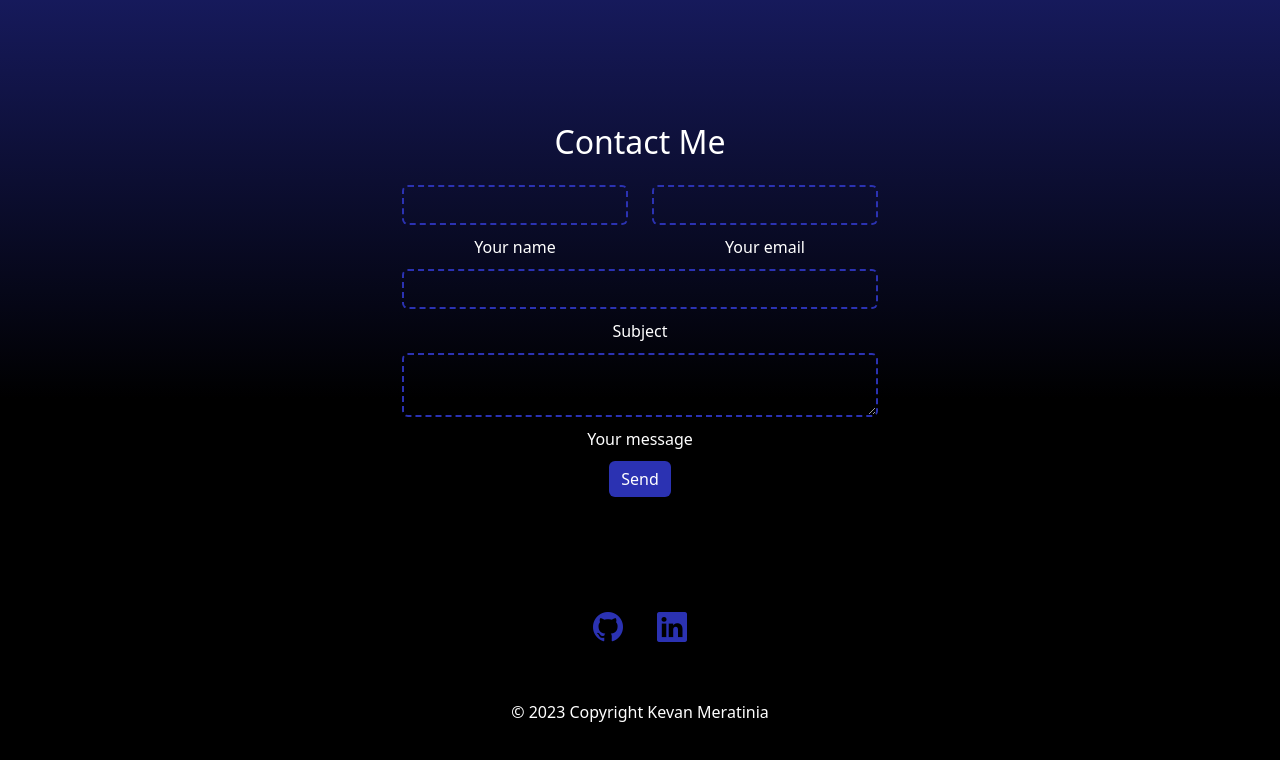
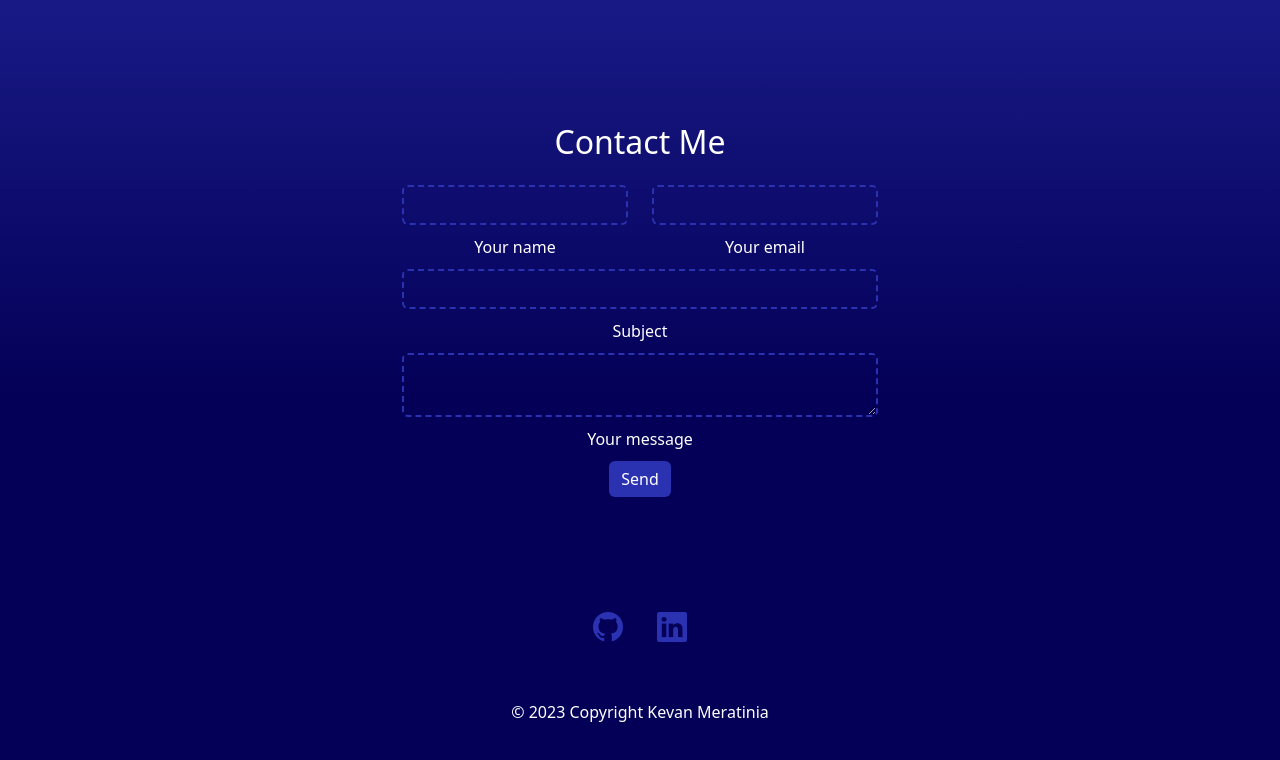
Before and after one commit to kbmportfolio/portfolio, a React (Create React App) app: page / in a window 1280 px wide. Shown: the part 1158-1918 px from the top of the page. Built offline with nearby package versions, Linux system fonts and the light colour scheme.

Commit message:
added styling and updated links

```diff
--- a/src/components/Footer.js
+++ b/src/components/Footer.js
@@ -7,7 +7,7 @@ function Footer() {
     return (
 <div class="justify-content-md-center container my-5">
 
-  <footer class="bg-black text-center text-white">
+  <footer class="text-center text-white footerbg">
   {/* <!-- Grid container --> */}
   <div class="container p-4 pb-0">
     {/* <!-- Section: Social media --> */}
@@ -19,7 +19,7 @@ function Footer() {
         ><i class="bi-github ficon"></i></a>
 
       {/* <!-- Github --> */}
-      <a class="btn btn-floating m-1" href="www.linkedin.com/in/kevanmeratinia" role="button"
+      <a class="btn btn-floating m-1" href="https://www.linkedin.com/in/kevanmeratinia" role="button"
         ><i class="bi-linkedin ficon"></i>
       </a>
     </section>
--- a/src/components/Hero.js
+++ b/src/components/Hero.js
@@ -14,7 +14,7 @@ function Hero() {
     <Container fluid="md" className='containerimg d-flex p-2'>
       <Row className="justify-content-md-center">
         <Col md className="justify-content-md-center" >
-        <img src={Kevan} alt="kevan" className="kpic" style={{ width: '350px' }} />
+        <img src={Kevan} alt="kevan" className="kpic animate__animated animate__fadeIn animate__delay-1s" style={{ width: '350px' }} />
 
 
         </Col>
@@ -30,7 +30,7 @@ When I am not coding I enjoy hiking in the beautiful Pacific Northwest, biking,
 <br></br><br></br>
 
 
-        <a href="www.linkedin.com/in/kevanmeratinia"> <i class="bi-github hero-icon"></i></a> <a href="www.linkedin.com/in/kevanmeratinia"
+        <a href="https://github.com/kbmportfolio"> <i class="bi-github hero-icon"></i></a> <a href="https://www.linkedin.com/in/kevanmeratinia"
         ><i class="bi-linkedin hero-icon"></i></a>
         </p>
         </Col>
--- a/src/index.css
+++ b/src/index.css
@@ -29,7 +29,7 @@ background: -webkit-linear-gradient(0deg, #2b32b2 0%, #000000 100%);
 background: linear-gradient(0deg, #2b32b2 0%, #000000 100% ); */
 
 /* background: linear-gradient(0deg, #000000 30%, #2b32b2 60%, #000000 40%); */
-background: linear-gradient(0deg, #000000 20%, #2b32b2 60%, #000000);
+background: linear-gradient(0deg, #040057 20%, #2b32b2 60%, #040057);
 
 /* background-image: radial-gradient(#0042ea 1px, transparent 1px);
 background-size: 13px 13px;
@@ -160,6 +160,11 @@ h1 {
 
 
 
+}
+
+
+.footerbg {
+  background-color: #040057!important;
 }
 
 .twh1 {
--- a/src/index.js
+++ b/src/index.js
@@ -4,6 +4,7 @@ import './index.css';
 import App from './App';
 import 'bootstrap/dist/css/bootstrap.min.css';
 import 'bootstrap-icons/font/bootstrap-icons.css';
+import 'animate.css';
 
 
 const root = ReactDOM.createRoot(document.getElementById('root'));
```
